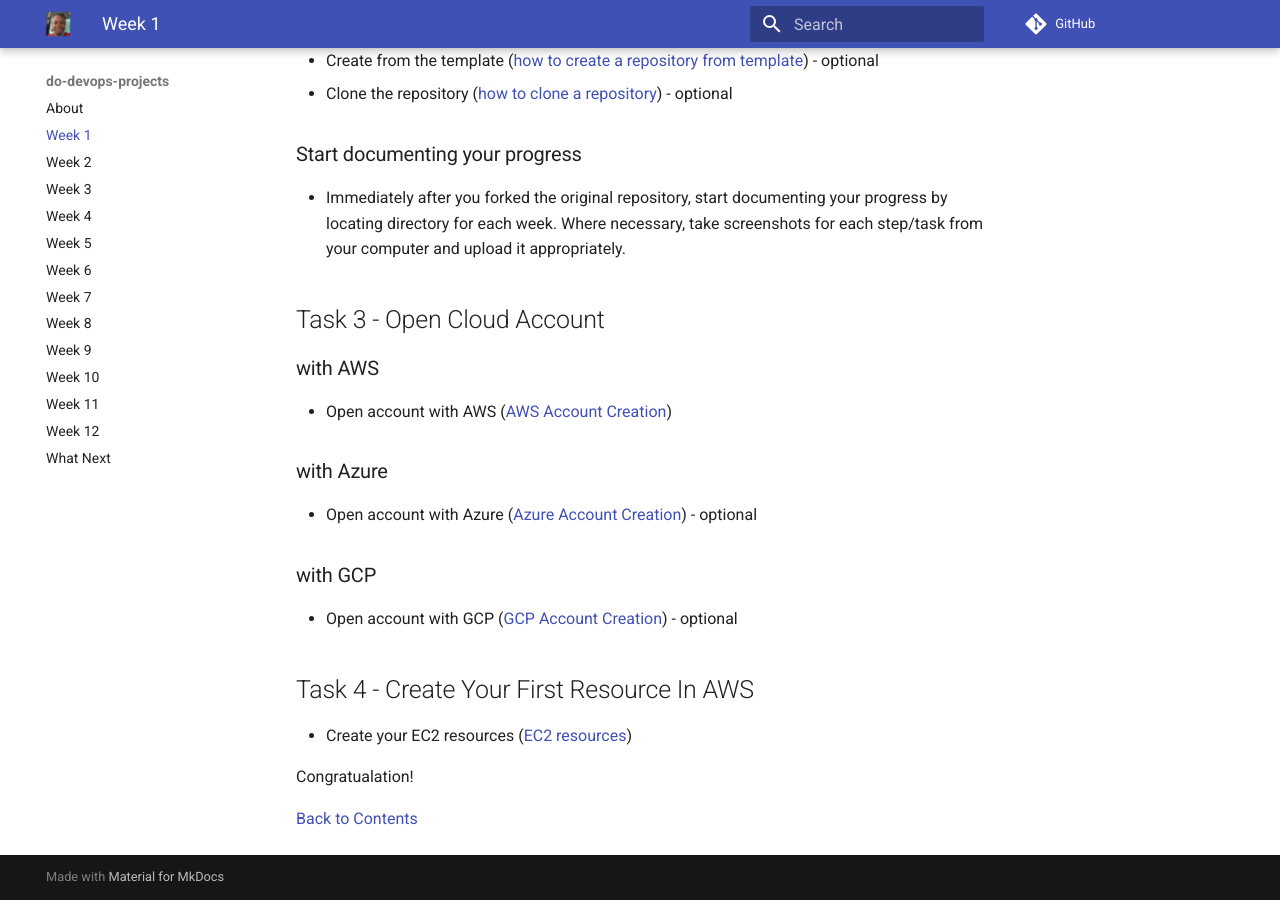
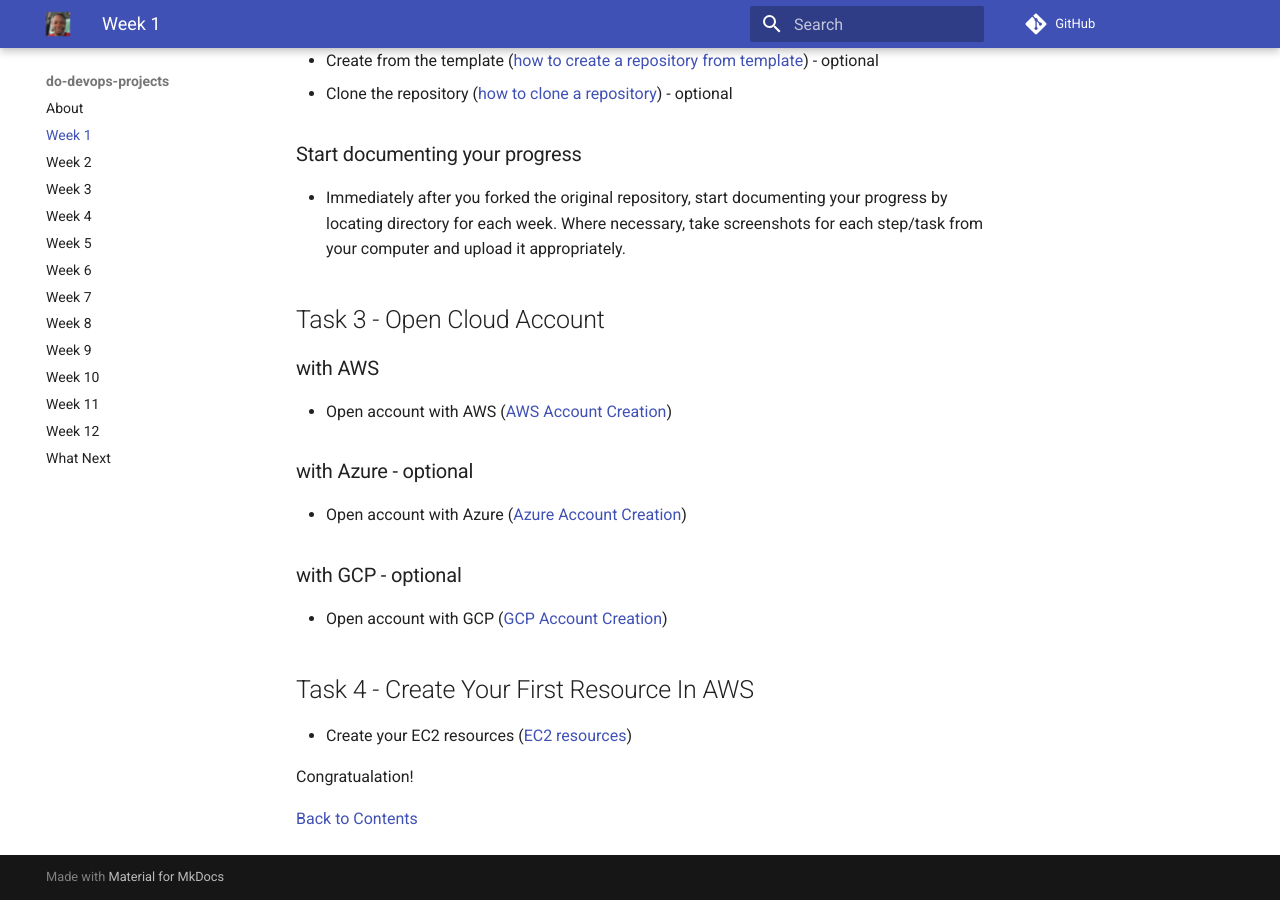
Before and after one commit to hellodeolu/don-labs, an MkDocs documentation site: the page built from docs/week1/week1.md, in a window 1280 px wide and 900 px high, scrolled down 3700 px. Built offline with MkDocs 1.6.1 and Material for MkDocs 9.7.7, drawn with Linux system fonts in a browser that asks for light colours; comment, search, counter and statistics services are not loaded.

Commit message:
redefine-wk1

```diff
--- a/docs/week1/week1.md
+++ b/docs/week1/week1.md
@@ -105,11 +105,11 @@ Dev(sec)Ops: simply put, everything you do to overcome the friction created by s
 ### with AWS
 - Open account with AWS ([AWS Account Creation](https://aws.amazon.com/console/))
 
-### with Azure
-- Open account with Azure ([Azure Account Creation](https://azure.microsoft.com/)) - optional
+### with Azure - optional
+- Open account with Azure ([Azure Account Creation](https://azure.microsoft.com/))
 
-### with GCP
-- Open account with GCP ([GCP Account Creation](https://console.cloud.google.com/freetrial/signup/tos?pli=1)) - optional
+### with GCP - optional
+- Open account with GCP ([GCP Account Creation](https://console.cloud.google.com/freetrial/signup/tos?pli=1))
 
 ## Task 4 - Create Your First Resource In AWS
 - Create your EC2 resources ([EC2 resources](https://docs.aws.amazon.com/efs/latest/ug/gs-step-one-create-ec2-resources.html))
```
